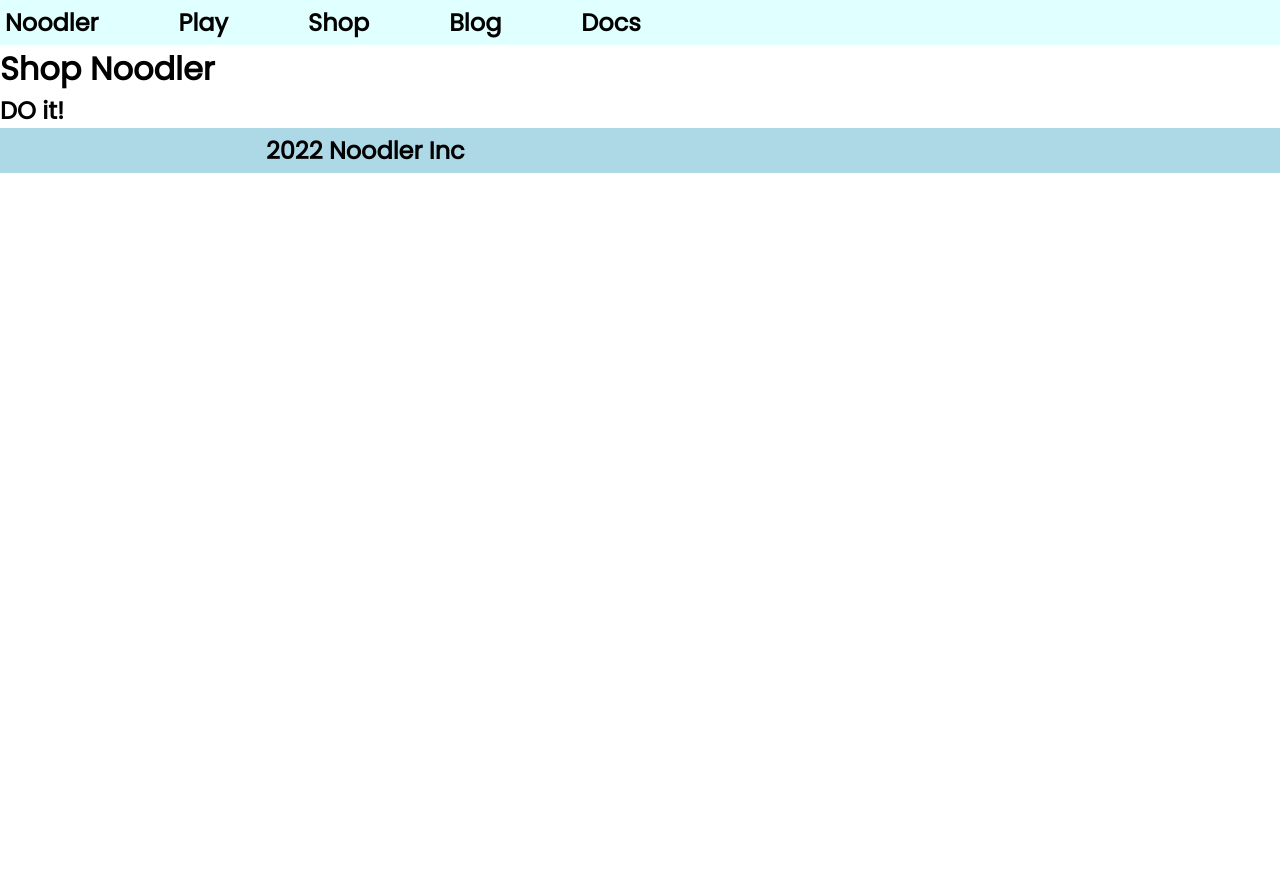
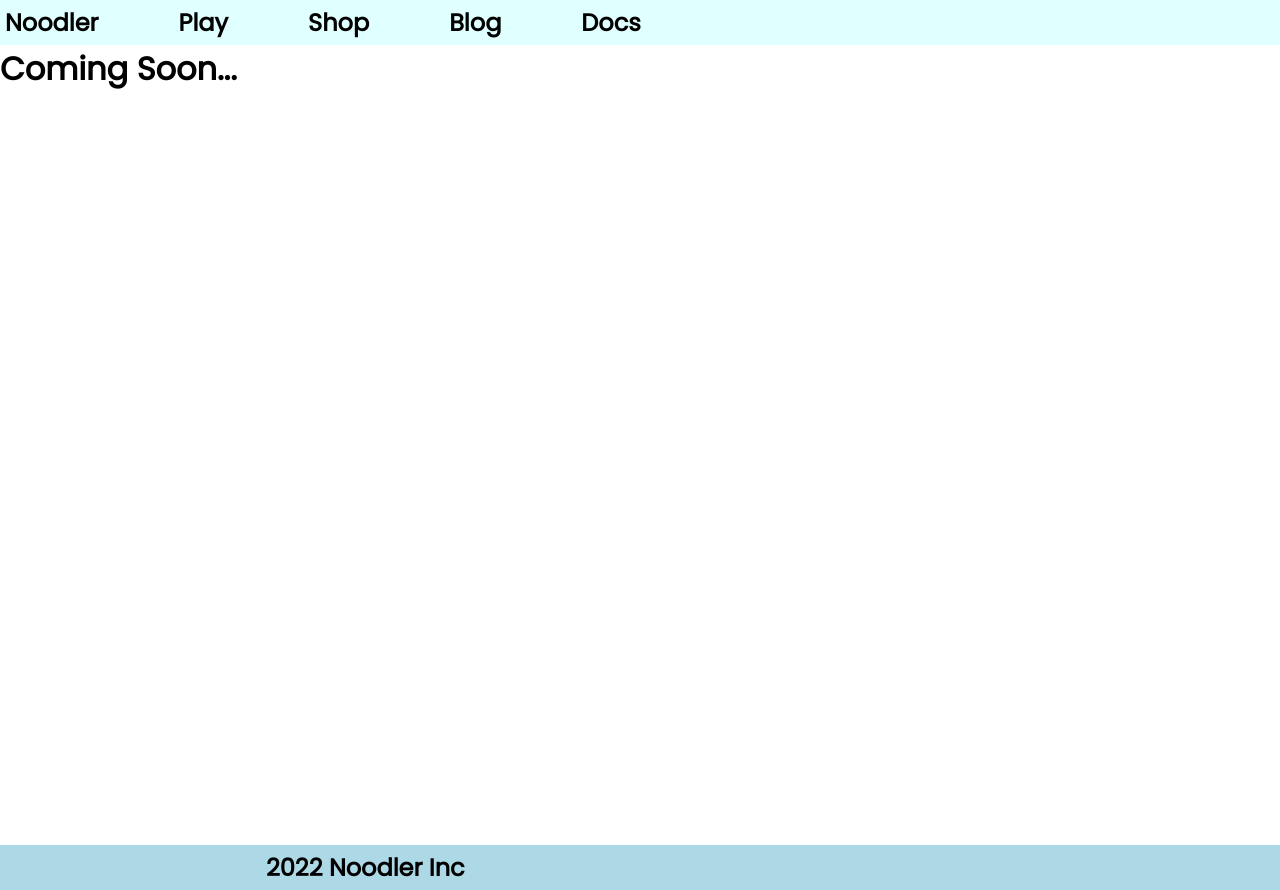
Before and after one commit to ImmortalCount/noodler-blog-next, a Next.js app: page /shop in a window 1280 px wide. Before the commit the page ends 800 px from the top, so only its background shows below. Built offline with nearby package versions, Linux system fonts and the light colour scheme.

Commit message:
redirect links

```diff
--- a/components/Header.jsx
+++ b/components/Header.jsx
@@ -7,7 +7,7 @@ export default function Header() {
         <Link href='/' passHref>
         <h2 className='link'>Noodler</h2>
           </Link>
-        <Link href='https://www.noodler.io/' target="_blank" rel="noopener noreferrer" passHref>
+        <Link href='https://play.noodler.io/' target="_blank" rel="noopener noreferrer" passHref>
         <h2 className='link'>Play</h2>
           </Link>
         <Link href='/shop' passHref>
--- a/pages/blog.js
+++ b/pages/blog.js
@@ -7,16 +7,18 @@ import {sortByDate} from '../utils'
 
 export default function Home({posts}) {
   return (
-    <div >
+    <div>
       <Head>
         <title>Noodler Dev Blog</title>
         <link rel="icon" href="/noodler_icon.svg" />
 
       </Head>
+      <div className='blog_wrapper'>
       <div className='posts'>
         {posts.map((post, index) => (
           <Post key={index} post={post}/>
         ))}
+      </div>
       </div>
     </div>
   )
--- a/pages/shop.js
+++ b/pages/shop.js
@@ -8,9 +8,9 @@ export default function shop() {
         <title>Shop Noodler</title>
         <link rel="icon" href="/noodler_icon.svg" />
       </Head>
-      <div>
-          <h1>Shop Noodler</h1>
-          <h2>DO it!</h2>
+      <div className='doc_wrapper'>
+          <h1>Coming Soon...</h1>
+          {/* <h2></h2> */}
       </div>
     </>
   )
--- a/styles/globals.css
+++ b/styles/globals.css
@@ -136,6 +136,11 @@ ol {
 
 .doc_wrapper{
   display: flex;
+  min-height: 100vh;
+}
+
+.blog_wrapper{
+  min-height: 100vh;
 }
 
 .link{
```
Also changed, not shown: pages/index.js (+4 -4 lines).
